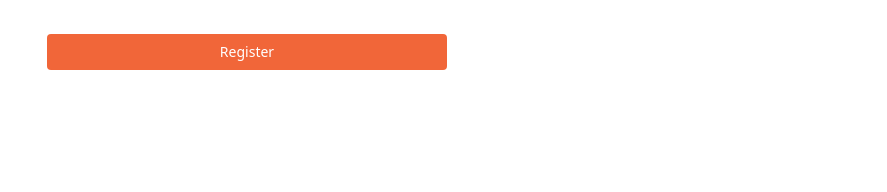
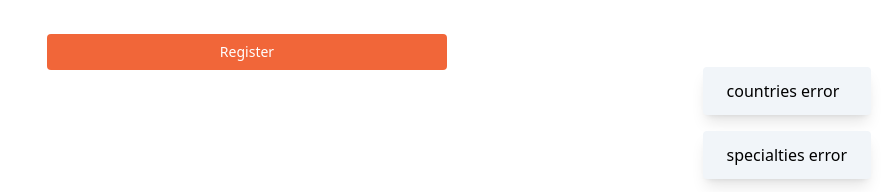
Before and after one commit to limjazel/55knots-form, a Vue app: page / in a window 1280 px wide. Shown: the part 605-797 px from the top of the page, without its empty margins (393-1280 px from the left). Built offline with nearby package versions, Linux system fonts and the light colour scheme; no server answers.

Commit message:
Add toast notification when api falls to load

```diff
--- /dev/null
+++ b/src/components/ErrorToast.vue
@@ -0,0 +1,17 @@
+<script setup>
+	import { onMounted } from "vue"
+
+	const emit = defineEmits(["retry"])
+
+	onMounted(() => {
+		setTimeout(() => {
+			emit("retry")
+		}, 5000)
+	})
+</script>
+
+<template>
+	<div class="[ bg-slate-100 rounded shadow-lg px-6 py-3 ]">
+		<slot />
+	</div>
+</template>
--- a/src/server/index.js
+++ b/src/server/index.js
@@ -26,6 +26,8 @@ app.get("/api/countries", async (_req, res) => {
     return response.data
   })
   return res.json(countries)
+  // res.status(400);
+  // res.send('None shall pass');
 })
 
 app.get("/api/professions", async (_req, res) => {
@@ -34,6 +36,8 @@ app.get("/api/professions", async (_req, res) => {
     return response.data
   })
   return res.json(professions)
+  // res.status(400);
+  // res.send('None shall pass');
 })
 
 app.get("/api/specialties", async (req, res) => {
@@ -48,4 +52,6 @@ app.get("/api/specialties", async (req, res) => {
     return response.data
   })
   return res.json(specialties)
+  // res.status(400);
+  // res.send('None shall pass');
 })
--- a/src/views/LoginView.vue
+++ b/src/views/LoginView.vue
@@ -8,6 +8,7 @@
 	import FormInput from "@components/FormInput.vue"
 	import Dialog from "@components/Dialog.vue"
 	import Spinner from "@components/Spinner.vue"
+	import ErrorToast from "@components/ErrorToast.vue"
 
 	const { handleSubmit, values, errors, defineInputBinds } = useForm({
 		initialValues: {
@@ -50,24 +51,23 @@
 	let isOpen = ref(false)
 	let isFetchingSpecialties = ref(false)
 	let isProcessing = ref(false)
+	let apiErrors = ref({
+		countries: false,
+		professions: false,
+		specialties: false,
+	})
 
 	onMounted(() => {
 		if (config.country) {
-			axios.get("http://localhost:3000/api/countries").then((response) => {
-				countries.value = response.data
-			})
+			fetchCountries()
 		}
 
 		if (config.profession) {
-			axios.get("http://localhost:3000/api/professions").then((response) => {
-				professions.value = response.data
-			})
+			fetchProfessions()
 		}
 
 		if (!config.profession && config.specialty) {
-			axios.get(`http://localhost:3000/api/specialties`).then((response) => {
-				specialties.value = response.data
-			})
+			fetchSpecialties()
 		}
 	})
 
@@ -87,6 +87,45 @@
 			isProcessing.value = false
 		}, 3000)
 	})
+
+	function fetchCountries() {
+		apiErrors.value.countries = false
+
+		axios
+			.get("http://localhost:3000/api/countries")
+			.then((response) => {
+				countries.value = response.data
+			})
+			.catch(() => {
+				apiErrors.value.countries = true
+			})
+	}
+
+	function fetchProfessions() {
+		apiErrors.value.professions = false
+
+		axios
+			.get("http://localhost:3000/api/professions")
+			.then((response) => {
+				professions.value = response.data
+			})
+			.catch(() => {
+				apiErrors.value.professions = true
+			})
+	}
+
+	function fetchSpecialties() {
+		apiErrors.value.specialties = false
+
+		axios
+			.get(`http://localhost:3000/api/specialties`)
+			.then((response) => {
+				specialties.value = response.data
+			})
+			.catch(() => {
+				apiErrors.value.specialties = true
+			})
+	}
 
 	function handleChange() {
 		selectedSpecialty.value = null
@@ -120,6 +159,14 @@
 			:completedData="completedData"
 			:isOpen="isOpen"
 			@close="closeDialog" />
+
+		<div class="[ grid gap-4 ] [ absolute right-4 bottom-4 ]">
+			<ErrorToast v-if="apiErrors.countries" @retry="fetchCountries"> countries error </ErrorToast>
+
+			<ErrorToast v-if="apiErrors.professions" @retry="fetchProfessions"> professions error </ErrorToast>
+
+			<ErrorToast @retry="fetchSpecialties"> specialties error </ErrorToast>
+		</div>
 
 		<form
 			@submit.prevent="onSubmit"
@@ -273,7 +320,9 @@
 			<button
 				type="submit"
 				class="submit-button [ col-span-2 ] [ flex justify-center items-center gap-2 ]">
-				<Spinner v-if="isProcessing" class="h-4 w-4 text-white" />
+				<Spinner
+					v-if="isProcessing"
+					class="h-4 w-4 text-white" />
 				<span>Register</span>
 			</button>
 		</form>
@@ -297,7 +346,7 @@
 	.form-select--disabled {
 		@apply bg-slate-200 cursor-not-allowed;
 	}
-  .submit-button {
-    @apply bg-accent text-white sm:text-sm mt-4 px-3 py-2 rounded
-  }
+	.submit-button {
+		@apply bg-accent text-white sm:text-sm mt-4 px-3 py-2 rounded;
+	}
 </style>
```
